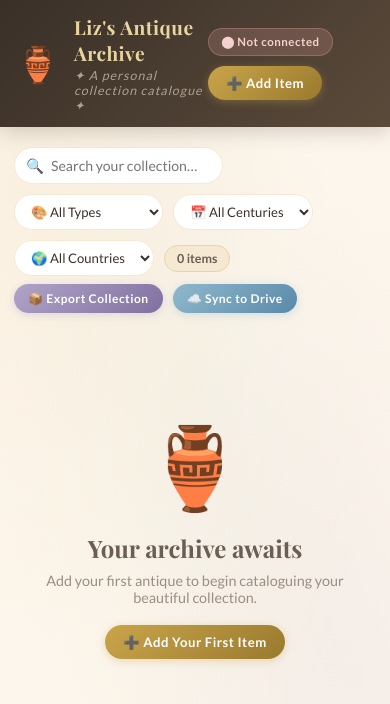
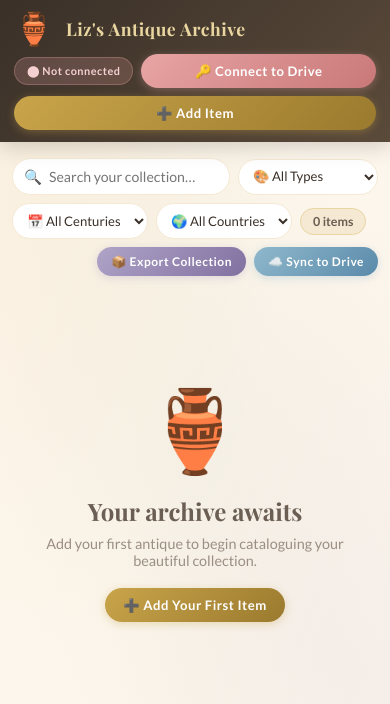
Before and after one commit to tremas78/antique-archive, a plain HTML site: page index.html in a window 390 px wide. Drawn offline with nearby package versions, Linux system fonts and the light colour scheme; a web font is replaced by a local one.

Commit message:
V0.0.01 Initial Test

```diff
--- a/index.html
+++ b/index.html
@@ -56,49 +56,62 @@
   /* ─── HEADER ────────────────────────────────────────────────── */
   header {
     background: linear-gradient(135deg, var(--ink) 0%, #5a4a3a 100%);
-    padding: 20px 30px;
+    padding: 14px 20px;
     display: flex;
     align-items: center;
     justify-content: space-between;
+    gap: 12px;
     box-shadow: 0 4px 20px var(--shadow-deep);
     position: sticky;
     top: 0;
     z-index: 100;
+    flex-wrap: wrap;
   }
 
   .header-brand {
     display: flex;
     align-items: center;
-    gap: 14px;
+    gap: 12px;
+    min-width: 0;
+    flex: 1;
   }
 
   .header-logo {
-    font-size: 2.2rem;
+    font-size: 2rem;
     line-height: 1;
+    flex-shrink: 0;
+  }
+
+  .header-titles {
+    min-width: 0;
   }
 
   .header-titles h1 {
     font-family: 'Playfair Display', serif;
-    font-size: 1.6rem;
+    font-size: 1.4rem;
     color: var(--gold-light);
     font-weight: 700;
     letter-spacing: 0.5px;
+    white-space: nowrap;
+    overflow: hidden;
+    text-overflow: ellipsis;
   }
 
   .header-titles p {
-    font-size: 0.78rem;
-    color: var(--ink-light);
+    font-size: 0.72rem;
     color: #b0a090;
     font-style: italic;
     letter-spacing: 1px;
     margin-top: 2px;
+    white-space: nowrap;
   }
 
   .header-actions {
     display: flex;
-    gap: 10px;
+    gap: 8px;
     align-items: center;
     flex-wrap: wrap;
+    flex-shrink: 0;
   }
 
   /* ─── BUTTONS ────────────────────────────────────────────────── */
@@ -360,16 +373,33 @@
   .toolbar {
     display: flex;
     align-items: center;
-    gap: 12px;
+    gap: 8px;
     margin-bottom: 24px;
     flex-wrap: wrap;
   }
 
-  .toolbar-left { display: flex; gap: 10px; align-items: center; flex-wrap: wrap; }
-  .toolbar-right { margin-left: auto; display: flex; gap: 10px; align-items: center; flex-wrap: wrap; }
+  .toolbar-left {
+    display: flex;
+    gap: 8px;
+    align-items: center;
+    flex-wrap: wrap;
+    flex: 1;
+    min-width: 0;
+  }
+
+  .toolbar-right {
+    display: flex;
+    gap: 8px;
+    align-items: center;
+    flex-wrap: wrap;
+    flex-shrink: 0;
+  }
 
   .search-box {
     position: relative;
+    flex: 1;
+    min-width: 130px;
+    max-width: 260px;
   }
 
   .search-box input {
@@ -381,7 +411,7 @@
     background: var(--white);
     color: var(--ink);
     outline: none;
-    width: 220px;
+    width: 100%;
     transition: border-color 0.2s, box-shadow 0.2s;
   }
 
@@ -403,13 +433,14 @@
   .filter-select {
     font-family: 'Lato', sans-serif;
     font-size: 0.82rem;
-    padding: 8px 12px;
+    padding: 8px 10px;
     border: 1.5px solid var(--parchment);
     border-radius: 50px;
     background: var(--white);
     color: var(--ink);
     outline: none;
     cursor: pointer;
+    max-width: 140px;
   }
 
   .count-pill {
@@ -726,23 +757,52 @@
   .export-option p { font-size: 0.78rem; color: var(--ink-mid); }
 
   /* ─── RESPONSIVE ─────────────────────────────────────────────── */
+
+  /* Prevent ANY horizontal scroll on all screen sizes */
+  html, body { max-width: 100%; overflow-x: hidden; }
+
   @media (max-width: 768px) {
-    header { padding: 14px 16px; }
-    .header-titles h1 { font-size: 1.2rem; }
-    main { padding: 20px 14px; }
+    main { padding: 16px 12px; }
+
+    /* Form */
     .form-grid { grid-template-columns: 1fr; }
     .photo-drop { aspect-ratio: 16/9; }
     .field-row { grid-template-columns: 1fr; }
     .field-row.three { grid-template-columns: 1fr 1fr; }
-    .toolbar { gap: 8px; }
-    .toolbar-right { margin-left: 0; width: 100%; }
-    .search-box input { width: 100%; }
-    #collection-grid { grid-template-columns: repeat(auto-fill, minmax(160px, 1fr)); gap: 14px; }
-    .header-actions .btn-ghost { display: none; }
+    .form-actions { flex-wrap: wrap; }
+
+    /* Toolbar — stack export/sync below filters on mobile */
+    .toolbar { flex-direction: column; align-items: stretch; }
+    .toolbar-left { width: 100%; }
+    .toolbar-right { width: 100%; justify-content: flex-end; }
+
+    /* Grid */
+    #collection-grid { grid-template-columns: repeat(auto-fill, minmax(150px, 1fr)); gap: 12px; }
+
+    /* Header: subtitle hidden on small screens to save space */
+    .header-titles p { display: none; }
+    .header-titles h1 { font-size: 1.1rem; }
+
+    /* IMPORTANT: Connect button must always be visible — never hide it */
+    /* Only hide the subtitle tagline text on very narrow screens */
   }
 
   @media (max-width: 500px) {
     .field-row.three { grid-template-columns: 1fr; }
+
+    /* Header: stack brand and actions on very small phones */
+    header { flex-direction: column; align-items: stretch; gap: 10px; padding: 12px 14px; }
+    .header-brand { width: 100%; }
+    .header-actions {
+      width: 100%;
+      justify-content: space-between;
+    }
+    /* Make connect + add buttons share the full width */
+    #btn-connect { flex: 1; justify-content: center; }
+    .btn-gold#btn-add-item { flex: 1; justify-content: center; }
+    #auth-status { font-size: 0.68rem; }
+
+    /* Modal slides up from bottom on phones */
     .modal { border-radius: var(--radius) var(--radius) 0 0; }
     .modal-overlay { align-items: flex-end; padding: 0; }
     .modal { max-height: 94vh; }
@@ -787,7 +847,7 @@
   </div>
   <div class="header-actions">
     <div id="auth-status" class="disconnected">⬤ Not connected</div>
-    <button class="btn btn-ghost" id="btn-connect">🔑 Connect to Drive</button>
+    <button class="btn btn-rose" id="btn-connect">🔑 Connect to Drive</button>
     <button class="btn btn-gold" id="btn-add-item" onclick="toggleAddPanel()">➕ Add Item</button>
   </div>
 </header>
@@ -1024,8 +1084,7 @@
 <!-- ═══════════════════════════════════════════════════════ TOAST -->
 <div class="toast-container" id="toast-container"></div>
 
-<!-- ═══════════════════════════════════════════════════════ GOOGLE APIS -->
-<script src="https://apis.google.com/js/api.js"></script>
+<!-- Google Identity Services only — no gapi needed -->
 <script src="https://accounts.google.com/gsi/client"></script>
 
 <script>
@@ -1033,8 +1092,8 @@
    CONFIGURATION — Replace with your credentials
 ════════════════════════════════════════════════════════════ */
 const CONFIG = {
-  CLIENT_ID:  '421865949103-9n86mljvr8dv14eahvu3i7ncb60t12oe.apps.googleusercontent.com',       // e.g. 123456789-abc.apps.googleusercontent.com
-  API_KEY:    'AIzaSyAoVa8n52yOz-7G5PYecOAXKuIGIlBYPxg',          // from Google Cloud → Credentials → API Key
+  CLIENT_ID:  'YOUR_CLIENT_ID',       // e.g. 123456789-abc.apps.googleusercontent.com
+  API_KEY:    'YOUR_API_KEY',          // from Google Cloud → Credentials → API Key
   FOLDER_NAME: "Liz's Antique Archive",
   DATA_FILE:   'antiques.json',
   SCOPES:      'https://www.googleapis.com/auth/drive.file',
@@ -1053,6 +1112,7 @@ let driveConnected = false;
 let folderId     = null;
 let dataFileId   = null;
 let tokenClient  = null;
+let accessToken  = null;   // stored directly — no gapi.client needed
 
 /* ════════════════════════════════════════════════════════════
    GOOGLE IDENTITY / OAUTH
@@ -1064,7 +1124,7 @@ function initGoogleAuth() {
     callback: onTokenReceived,
   });
   document.getElementById('btn-connect').addEventListener('click', () => {
-    tokenClient.requestAccessToken({ prompt: 'consent' });
+    tokenClient.requestAccessToken({ prompt: '' });
   });
 }
 
@@ -1073,6 +1133,7 @@ async function onTokenReceived(tokenResponse) {
     toast('Connection failed: ' + tokenResponse.error, 'error');
     return;
   }
+  accessToken = tokenResponse.access_token;
   driveConnected = true;
   setAuthStatus(true);
   toast('✅ Connected to Google Drive!', 'success');
@@ -1090,8 +1151,8 @@ function setAuthStatus(connected) {
    GOOGLE DRIVE — FOLDER + DATA FILE
 ════════════════════════════════════════════════════════════ */
 async function driveRequest(url, options = {}) {
-  const token = gapi.client.getToken();
-  const headers = { 'Authorization': 'Bearer ' + token.access_token, ...options.headers };
+  if (!accessToken) throw new Error('Not authenticated — please connect to Drive first');
+  const headers = { 'Authorization': 'Bearer ' + accessToken, ...options.headers };
   const resp = await fetch(url, { ...options, headers });
   if (!resp.ok) throw new Error(`Drive error ${resp.status}: ${await resp.text()}`);
   return resp;
@@ -1687,11 +1748,13 @@ function toast(msg, type = 'info') {
    INIT
 ════════════════════════════════════════════════════════════ */
 window.onload = () => {
+  // GIS client initialises synchronously once the script loads
   if (typeof google !== 'undefined' && google.accounts) {
     initGoogleAuth();
   } else {
-    // Retry after APIs load
-    document.querySelector('script[src*="gsi/client"]').addEventListener('load', initGoogleAuth);
+    // Fallback: wait for GIS script to finish loading
+    const gisScript = document.querySelector('script[src*="gsi/client"]');
+    if (gisScript) gisScript.addEventListener('load', initGoogleAuth);
   }
   renderCollection();
 };
```
